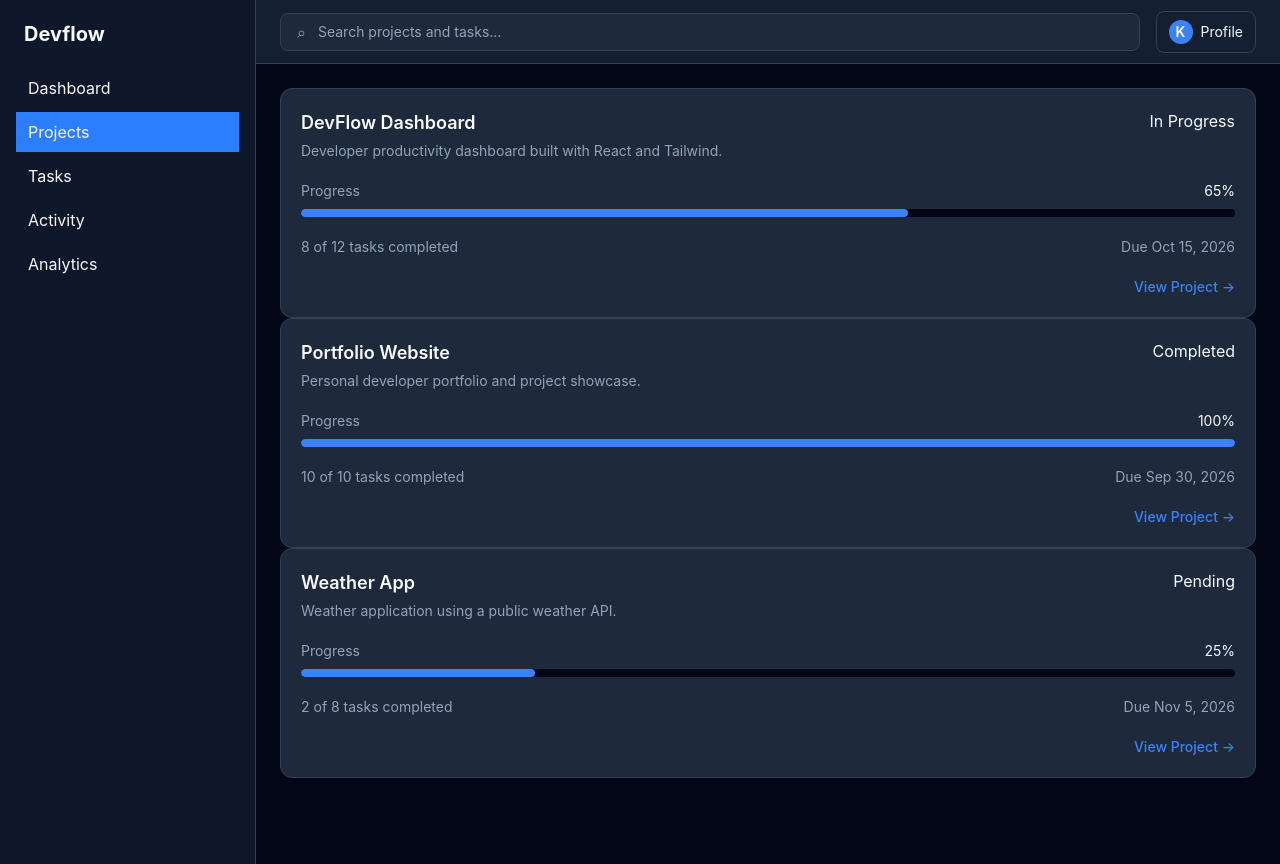
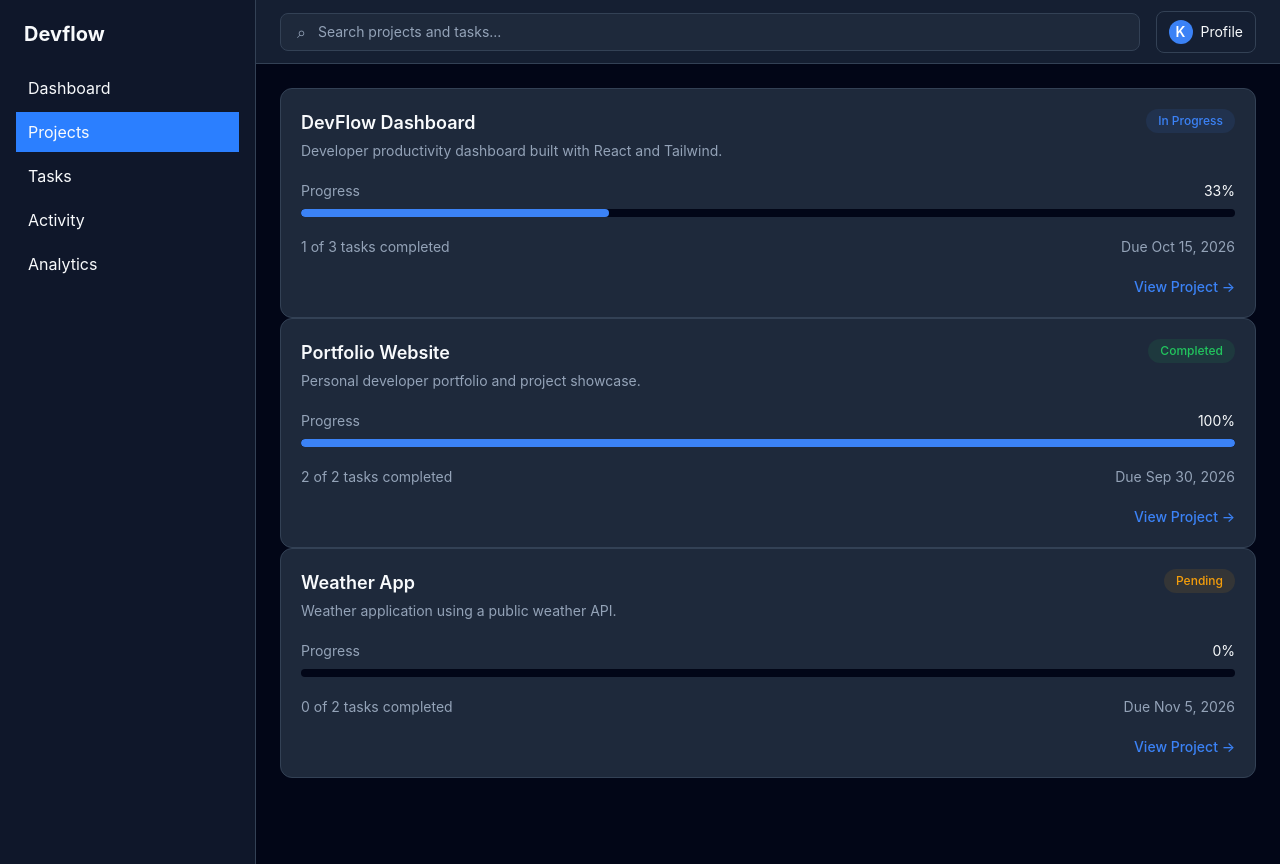
Before and after one commit to krishna-hingu/devflow, a React (Vite) app: page /projects in a window 1280 px wide. Built offline with nearby package versions, Linux system fonts and the light colour scheme.

Commit message:
refactor: derive project progress from tasks

```diff
--- a/src/components/projects/ProjectCard.jsx
+++ b/src/components/projects/ProjectCard.jsx
@@ -1,5 +1,7 @@
+import getProjectStats from "../../utils/projectStats";
 import { Link } from "react-router-dom";
-function ProjectCard({project}) {
+function ProjectCard({ project, tasks }) {
+  const { totalTasks, completedTasks, progress } = getProjectStats(tasks);
   return (
     <article className="rounded-xl border border-devflow-border bg-devflow-card p-5">
       <div className="flex items-start justify-between gap-4">
@@ -11,30 +13,44 @@ function ProjectCard({project}) {
             {project.description}
           </p>
         </div>
-          <span>{project.status}</span>
+        <span
+          className={`rounded-full px-3 py-1 text-xs font-medium ${
+            project.status === "Completed"
+              ? "bg-devflow-success/10 text-devflow-success"
+              : project.status === "In Progress"
+                ? "bg-devflow-blue/10 text-devflow-blue"
+                : "bg-devflow-warning/10 text-devflow-warning"
+          }`}
+        >
+          {project.status}
+        </span>
       </div>
       <div className="mt-5">
         <div className="mb-2 flex items-center justify-between">
           <span className="text-sm text-devflow-text-muted">Progress</span>
-            <span className="text-sm text-devflow-text">
-              {project.progress}%
-            </span>
+          <span className="text-sm text-devflow-text">{progress}%</span>
         </div>
         <div className="h-2 overflow-hidden rounded-full bg-devflow-background ">
           <div
             className="h-full rounded-full bg-devflow-blue"
-              style={{ width: `${project.progress}%` }}
+            style={{ width: `${progress}%` }}
           ></div>
         </div>
       </div>
       <div className="mt-5 flex flex-wrap items-center justify-between gap-3 text-sm">
         <span className="text-devflow-text-muted">
-            {project.tasks.completed} of {project.tasks.total} tasks completed
+          {completedTasks} of {totalTasks} tasks completed
         </span>
         <span className="text-devflow-text-muted">Due {project.dueDate}</span>
       </div>
       <div className="mt-5 flex justify-end">
-          <Link to={`/projects/${project.id}`} className="text-sm font-medium text-devflow-blue hover:text-devflow-blue-hover"> View Project →</Link>
+        <Link
+          to={`/projects/${project.id}`}
+          className="text-sm font-medium text-devflow-blue hover:text-devflow-blue-hover"
+        >
+          {" "}
+          View Project →
+        </Link>
       </div>
     </article>
   );
--- a/src/components/projects/ProjectProgress.jsx
+++ b/src/components/projects/ProjectProgress.jsx
@@ -1,21 +1,32 @@
-function ProjectProgress({ project }) {
+import getProjectStats from "../../utils/projectStats";
+function ProjectProgress({ project, tasks }) {
+  const { totalTasks, completedTasks, progress } = getProjectStats(tasks);
   return (
     <section className="rounded-xl border border-devflow-border bg-devflow-card p-6">
       <div className="mb-4 flex items-center justify-between">
         <div>
-          <h2 className="text-lg font-semibold text-devflow-text">Project Progress</h2>
-          <p className="mt-1 text-sm text-devflow-text-muted">Track the overall progress of this project.</p>
+          <h2 className="text-lg font-semibold text-devflow-text">
+            Project Progress
+          </h2>
+          <p className="mt-1 text-sm text-devflow-text-muted">
+            Track the overall progress of this project.
+          </p>
         </div>
-        <span className="text-lg font-semibold text-devflow-blue">{project.progress}%</span>
+        <span className="text-lg font-semibold text-devflow-blue">
+          {progress}%
+        </span>
       </div>
       <div className="h-3 w-full overflow-hidden rounded-full bg-devflow-background">
-        <div className="h-full rounded-full bg-devflow-blue transition-all duration-500" style={{width: `${project.progress}%`}}></div>
+        <div
+          className="h-full rounded-full bg-devflow-blue transition-all duration-500"
+          style={{ width: `${progress}%` }}
+        ></div>
       </div>
       <div className="mt-3 flex items-center justify-between text-sm text-devflow-text-muted">
         <span>
-          {project.tasks.completed} of {project.tasks.total} tasks completed
+          {completedTasks} of {totalTasks} tasks completed
         </span>
-        <span>{project.progress}% complete</span>
+        <span>{progress}% complete</span>
       </div>
     </section>
   );
--- a/src/data/projects.js
+++ b/src/data/projects.js
@@ -5,36 +5,21 @@ const projects = [
     description:
       "Developer productivity dashboard built with React and Tailwind.",
     status: "In Progress",
-    progress: 65,
     dueDate: "Oct 15, 2026",
-    tasks: {
-      total: 12,
-      completed: 8,
-    },
   },
   {
     id: 2,
     name: "Portfolio Website",
     description: "Personal developer portfolio and project showcase.",
     status: "Completed",
-    progress: 100,
     dueDate: "Sep 30, 2026",
-    tasks: {
-      total: 10,
-      completed: 10,
-    },
   },
   {
     id: 3,
     name: "Weather App",
     description: "Weather application using a public weather API.",
     status: "Pending",
-    progress: 25,
     dueDate: "Nov 5, 2026",
-    tasks: {
-      total: 8,
-      completed: 2,
-    },
   },
 ];
 
--- a/src/pages/ProjectDetails.jsx
+++ b/src/pages/ProjectDetails.jsx
@@ -19,7 +19,7 @@ function ProjectDetails() {
   return (
     <>
       <ProjectHeader project={project} />
-      <ProjectProgress project={project} />
+      <ProjectProgress project={project} tasks={projectTasks} />
       <ProjectTasks tasks={projectTasks} projectId={projectId} />
     </>
   );
--- a/src/pages/Projects.jsx
+++ b/src/pages/Projects.jsx
@@ -2,12 +2,21 @@ import ProjectCard from "../components/projects/ProjectCard";
 import { useContext } from "react";
 import DevFlowContext from "../context/DevFlowContext";
 function Projects() {
-  const { projectList } = useContext(DevFlowContext);
+  const { projectList, taskList } = useContext(DevFlowContext);
   return (
     <>
       <div>
         {projectList.map((project) => {
-          return <ProjectCard key={project.id} project={project} />;
+          const projectTasks = taskList.filter(
+            (task) => task.projectId === project.id,
+          );
+          return (
+            <ProjectCard
+              key={project.id}
+              project={project}
+              tasks={projectTasks}
+            />
+          );
         })}
       </div>
     </>
--- /dev/null
+++ b/src/utils/projectStats.js
@@ -0,0 +1,19 @@
+function getProjectStats(tasks) {
+  const totalTasks = tasks.length;
+
+  const completedTasks = tasks.filter(
+    (task) => task.status === "Completed",
+  ).length;
+
+  const progress =
+    totalTasks === 0 ? 0 : Math.round((completedTasks / totalTasks) * 100);
+
+  return {
+    totalTasks,
+    completedTasks,
+    remainingTasks: totalTasks - completedTasks,
+    progress,
+  };
+}
+
+export default getProjectStats;
```
Lines whose indentation alone changed are shown as unchanged.
